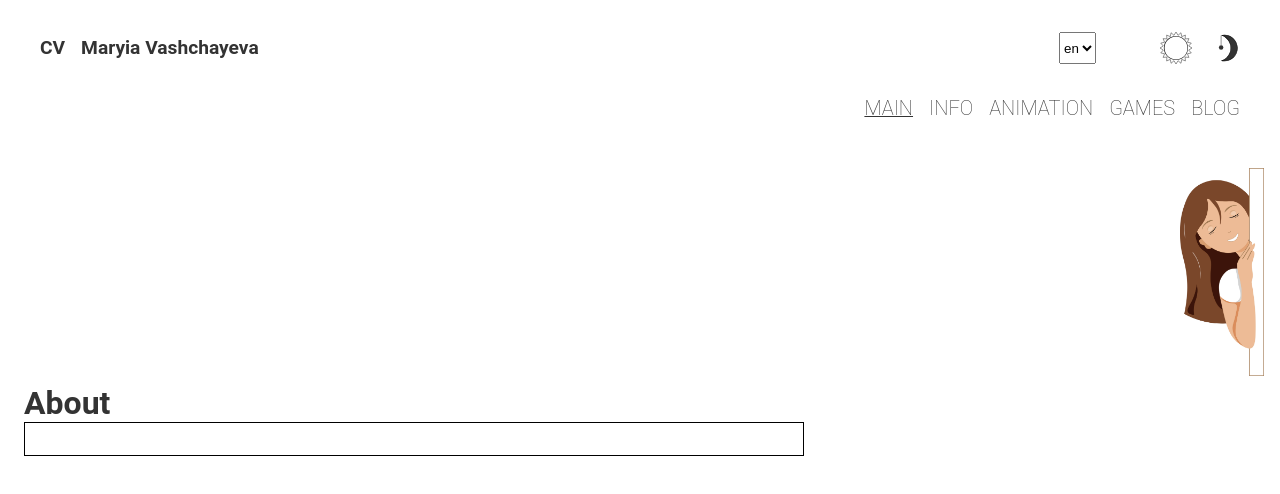
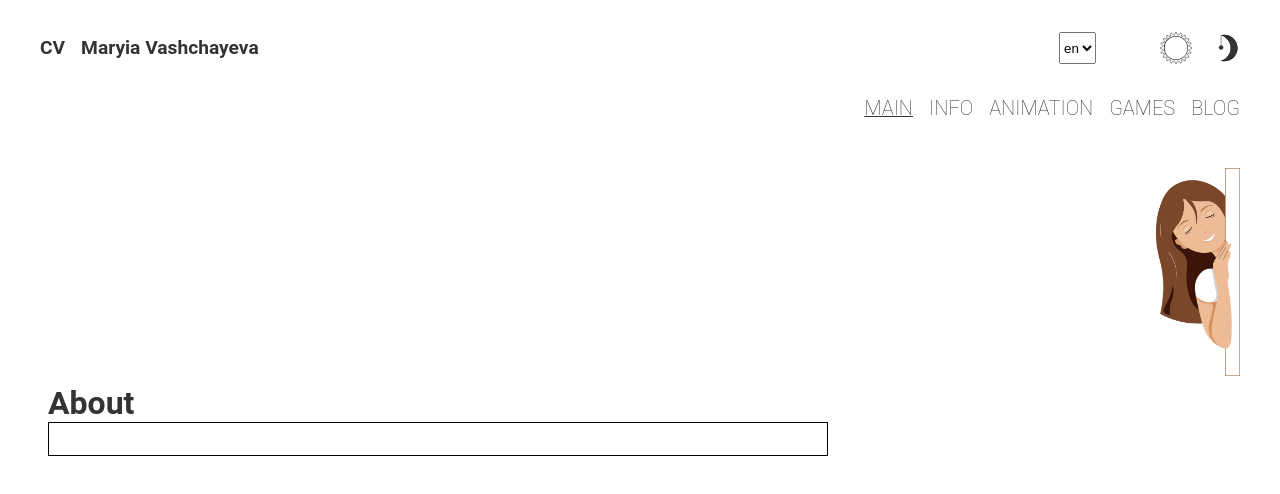
Before and after one commit to MaryAnzh/CV-React, a React (Create React App) app: page / in a window 1280 px wide. Shown: the top 494 px of the page. Built offline with nearby package versions, Linux system fonts and the light colour scheme; a web font is replaced by a local one.

Commit message:
fix: style in home page

```diff
--- a/src/components/sections/about/about-styled.ts
+++ b/src/components/sections/about/about-styled.ts
@@ -2,7 +2,9 @@ import { styled } from "styled-components";
 
 export const AboutStyle = styled.section`
   width: 100%;
+  max-width: ${({ theme }) => theme.constants.maxAppSize};
   padding: 0.5rem;
+
 `;
 
 export const AboutTitle = styled.h2`
--- a/src/components/sections/banner/banner.styled.ts
+++ b/src/components/sections/banner/banner.styled.ts
@@ -2,6 +2,7 @@ import { styled } from "styled-components";
 
 export const BannerStyled = styled.section`
   width: 100%;
+  max-width: ${({ theme }) => theme.constants.maxAppSize};
   height: 13rem;
   background-image: url('bg/hidden_girl.jpg');
   background-position: right;
--- a/src/pages/home/home.styled.ts
+++ b/src/pages/home/home.styled.ts
@@ -2,4 +2,7 @@ import { styled } from "styled-components";
 
 export const HomeStyle = styled.div`
   width: 100%;
+  display: flex;
+  flex-direction: column;
+  align-items: center;
 `;
```
